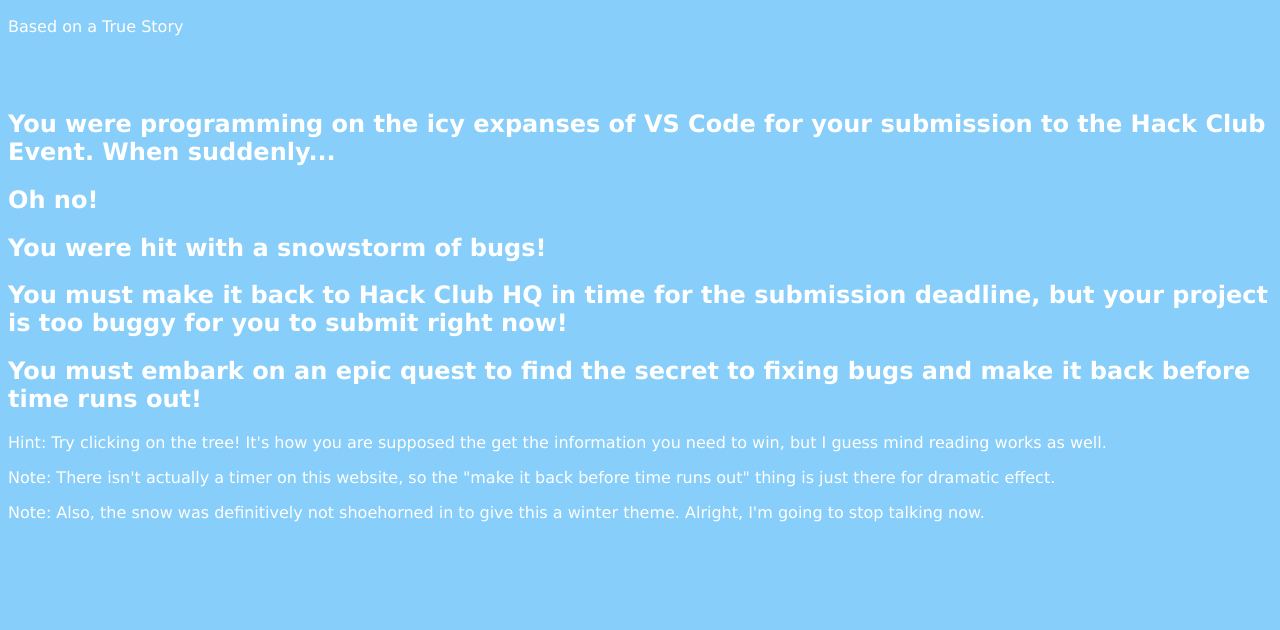
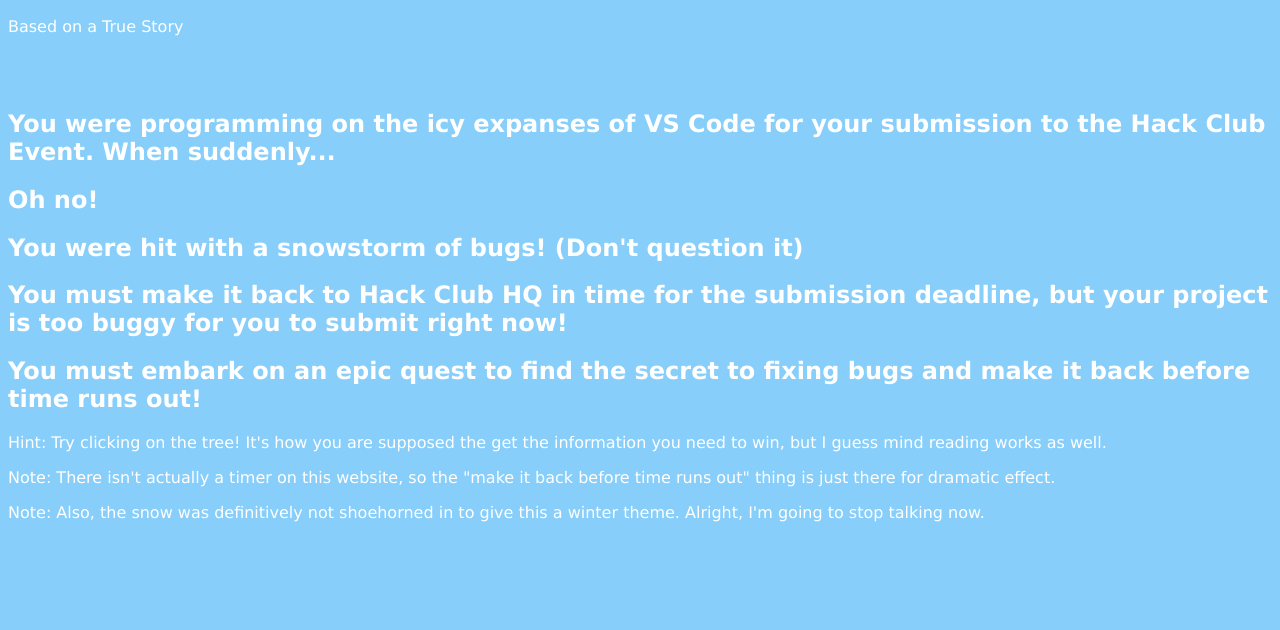
Before and after one commit to 1RandomAnt/WinterBobaDropsWebsite, a plain HTML site: page index.html in a window 1280 px wide. Shown: the part 112-742 px from the top of the page. Drawn offline with Linux system fonts and the light colour scheme.

Commit message:
Update index.html

```diff
--- a/index.html
+++ b/index.html
@@ -17,7 +17,7 @@
     <br><br>
     <h2>You were programming on the icy expanses of VS Code for your submission to the Hack Club Event. When suddenly...</h2>
     <h2>Oh no!</h2>
-    <h2>You were hit with a snowstorm of bugs!</h2>
+    <h2>You were hit with a snowstorm of bugs! (Don't question it)</h2>
     <h2>You must make it back to Hack Club HQ in time for the submission deadline, but your project is too buggy for you to submit right now!</h2>
     <h2>You must embark on an epic quest to find the secret to fixing bugs and make it back before time runs out!</h2>
     <p>Hint: Try clicking on the tree! It's how you are supposed the get the information you need to win, but I guess mind reading works as well.</p>
```
